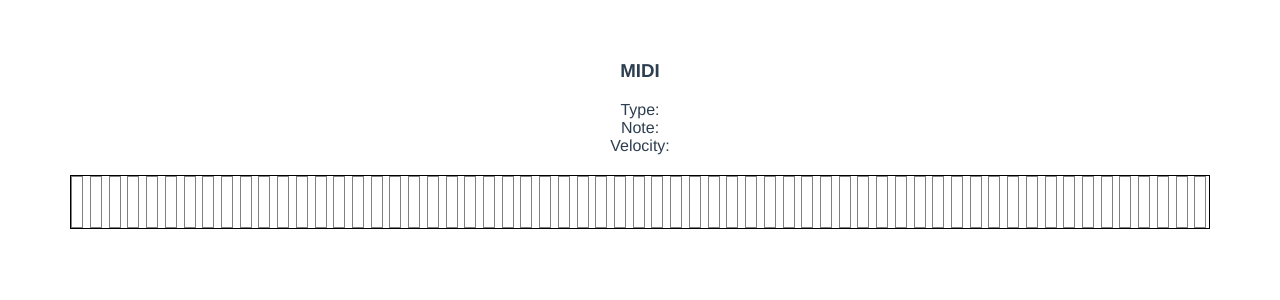
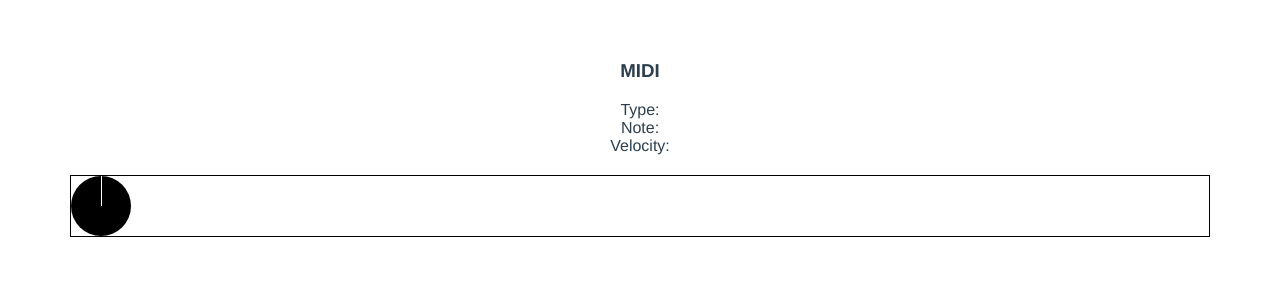
Before and after one commit to bvinicius/midi-playground, a Vue app: page / in a window 1280 px wide. Shown: the top 300 px of the page. Built offline with nearby package versions, Linux system fonts and the light colour scheme; what vue-rx would draw is missing.

Commit message:
Inicia o knob

```diff
--- /dev/null
+++ b/src/components/Knob.vue
@@ -0,0 +1,31 @@
+<template>
+  <div class="knob-container">
+    <div class="optionsLabels"></div>
+    <div class="knob">
+      <div class="pointer"></div>
+    </div>
+  </div>
+</template>
+
+<script>
+export default {
+  name: "knob",
+  props: ["options"],
+};
+</script>
+
+<style>
+.knob {
+  width: 60px;
+  height: 60px;
+  border-radius: 50%;
+  background-color: black;
+}
+
+.pointer {
+  width: 0px;
+  height: 50%;
+  border-right: 1px solid white;
+  margin: 0 auto;
+}
+</style>
--- a/src/components/SynthComponent.vue
+++ b/src/components/SynthComponent.vue
@@ -1,12 +1,11 @@
 <template>
   <div class="container">
     <div class="keys-container">
-      <div
-        v-for="signal in signalsArray"
-        :key="signal.note"
-        class="key"
-        :class="{ on: signal.on }"
-      />
+      <div class="oscillators">
+        <div class="oscillator">
+          <Knob />
+        </div>
+      </div>
     </div>
   </div>
 </template>
@@ -14,8 +13,10 @@
 <script>
 import MIDIManager from "../modules/MIDIManager";
 import Synth from "../modules/Synth";
+import Knob from "./Knob.vue";
 export default {
   name: "SynthComponent",
+  components: { Knob },
   props: {
     initialSignalsIndex: {
       type: Number,
@@ -31,13 +32,7 @@ export default {
     midiManager: new MIDIManager(),
     synth: new Synth(),
   }),
-  computed: {
-    signalsArray() {
-      return [...Array(this.maxSignalsLength).keys()]
-        .map((index) => index + this.initialSignalsIndex)
-        .map((note) => this.signals[note] || { note });
-    },
-  },
+  computed: {},
   mounted: function () {
     this.subscribeToMIDI();
   },
@@ -48,15 +43,9 @@ export default {
     },
     onSignalOn: function (signal) {
       this.synth.start(signal);
-      const { note } = signal;
-      this.signals[note] = { ...signal, on: true };
-      this.signals = { ...this.signals };
     },
     onSignalOff: function (signal) {
       this.synth.stop(signal);
-      const { note } = signal;
-      this.signals[note] = { ...signal, on: false };
-      this.signals = { ...this.signals };
     },
   },
 };
--- a/src/modules/MIDIService.js
+++ b/src/modules/MIDIService.js
@@ -4,7 +4,7 @@ import MIDIMessageType from "./enum/MIDIMessageType";
 class MIDIService {
   constructor() {
     this._listenMIDISignals();
-    this._listenKeyboardSignals();
+    // this._listenKeyboardSignals();
     this.onMIDISignal = new Subject();
   }
 
```
Also changed, not shown: 1 other file (tests, documents, lock files or other folders).
